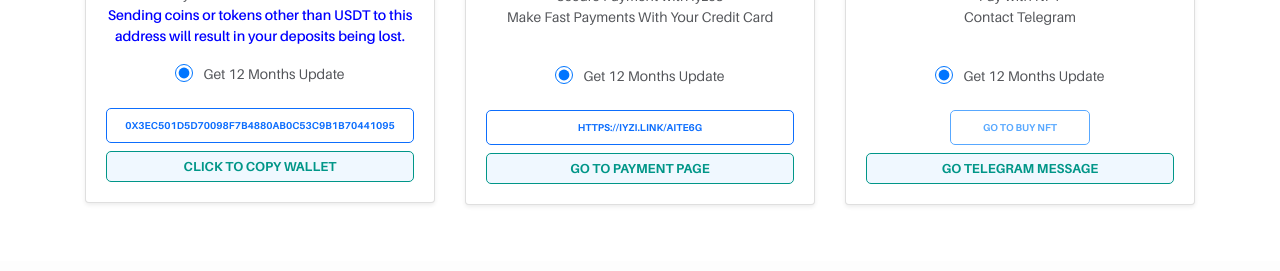
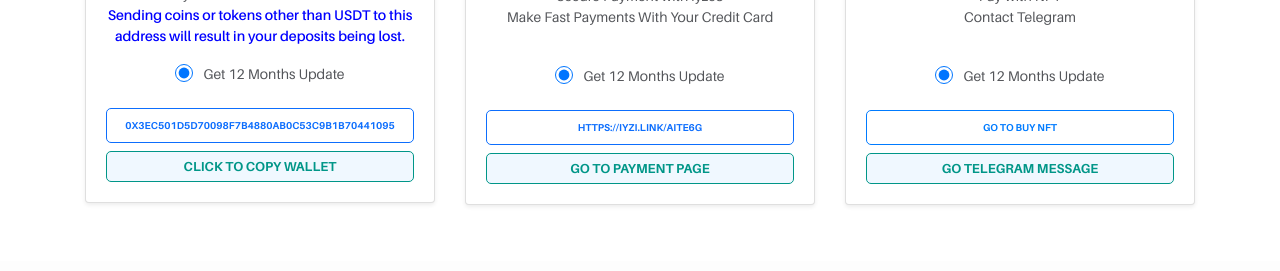
Before and after one commit to cetinmert/holla, a Jekyll site: the page built from docs/index.html, in a window 1280 px wide. Shown: the part 3395-3666 px from the top of the page. Built offline with Jekyll 4.4.1, drawn with Linux system fonts in a browser that asks for light colours; some web fonts are replaced; grey boxes are pictures that could not be loaded.

Commit message:
Update features.html

```diff
--- a/docs/_includes/features.html
+++ b/docs/_includes/features.html
@@ -598,8 +598,8 @@ background: aliceblue;    color: #009688 !important;
 <label style="margin-bottom: 0;margin-left: 10px;" for="ethtpacketfull">Get 12 Months Update</label>
 </li>
 </ul>
-<a rel="nofollow" target="_blank" href="https://rarible.com/token/polygon/0xceb274e6cd8229e4f9594181715b49274e5dd56b:34226720805632286957689111924218457724780048803635398252659747894227741179946">
-<input id="walletstrx" style="font-size:10px" disabled type="text" value="Go To Buy NFT" class="w-100 btn btn-lg btn-outline-primary"/>
+<a rel="nofollow" target="_blank" style="width: 100% !important;" href="https://rarible.com/token/polygon/0xceb274e6cd8229e4f9594181715b49274e5dd56b:34226720805632286957689111924218457724780048803635398252659747894227741179946">
+<input id="walletstrx" style="font-size:10px;cursor: pointer;opacity: 1;" disabled type="text" value="Go To Buy NFT" class="w-100 btn btn-lg btn-outline-primary"/>
 </a>
 <a style="display: block;" rel="nofollow" target="_blank" href="https://t.me/ggmodeez">
 <button class="w-100 btn btn-lg btn-outline-primary" style="
```
